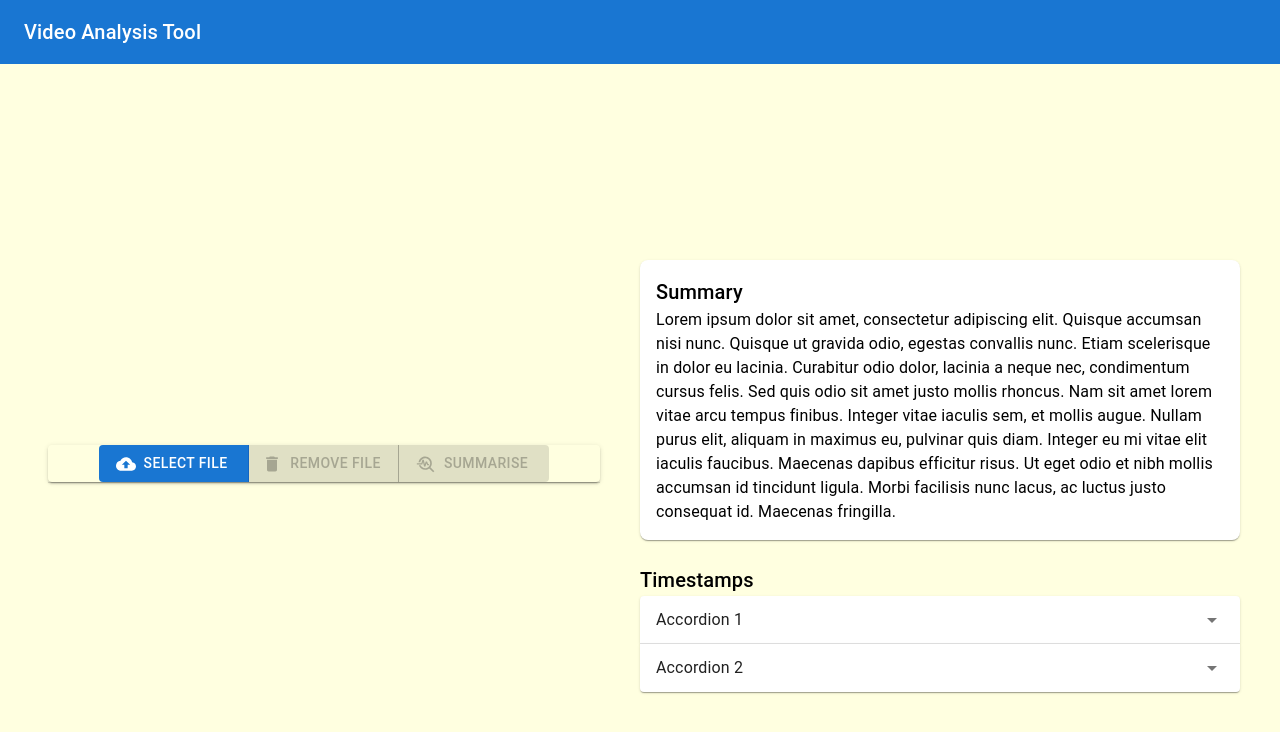
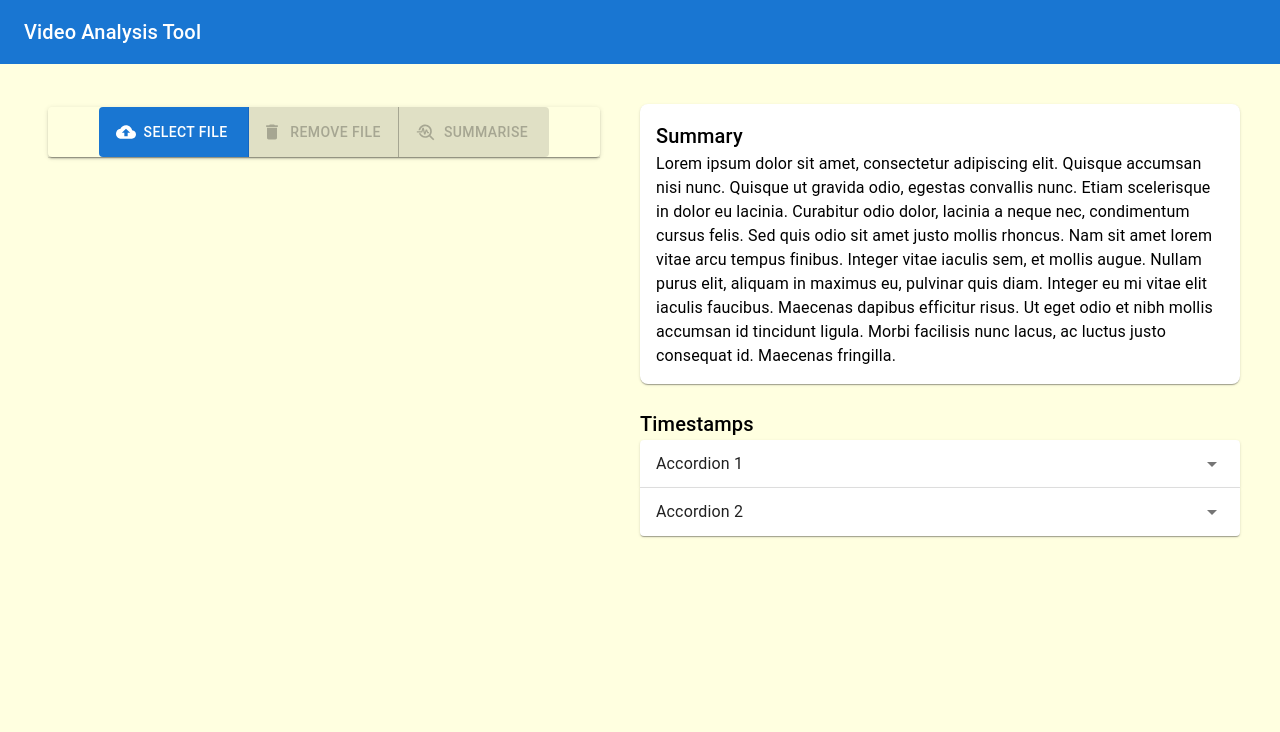
Before and after one commit to Siyan-G/hack-roll2025, a React (Create React App) app in the folder frontend/: page / in a window 1280 px wide. Shown: the top 732 px of the page. Built offline with nearby package versions, Linux system fonts and the light colour scheme.

Commit message:
modified:   frontend/src/components/input/uploadcontainer.jsx 	modified:   frontend/src/components/user-container.jsx

```diff
--- a/frontend/src/components/input/uploadcontainer.jsx
+++ b/frontend/src/components/input/uploadcontainer.jsx
@@ -52,14 +52,14 @@ export default function UploadContainer() {
         <ButtonGroup
           variant="contained"
           aria-label="outlined primary button group"
-          sx={{ alignContent: "center", justifyContent: "center" }}
+          sx={{ alignContent: "center", justifyContent: "center", marginTop: "35px" }}
         >
           <Button
             component="label"
             role={undefined}
             tabIndex={-1}
             startIcon={<CloudUploadIcon />}
-            sx={{ width: "150px" }}
+            sx={{ width: "150px", height: "50px" }}
           >
             Select File
             <VisuallyHiddenInput type="file" onChange={handleChange} multiple />
--- a/frontend/src/components/user-container.jsx
+++ b/frontend/src/components/user-container.jsx
@@ -1,8 +1,7 @@
 import React from "react";
-import { AppBar, Box, Container, Divider, Toolbar, Typography } from "@mui/material";
+import { AppBar, Container, Divider, Toolbar, Typography } from "@mui/material";
 import Result from "./analysis-result/result";
 import UploadContainer from "./input/uploadcontainer";
-
 
 export default function UserContainer() {
     return (
@@ -14,7 +13,7 @@ export default function UserContainer() {
                 </Typography>
                 </Toolbar>
             </AppBar>
-            <Container maxWidth={false} sx={{ bgcolor: "lightyellow", display: "flex", flexDirection: "row", alignItems: "center", justifyContent: "center", height: "100vh" , width: "full"}}>
+            <Container maxWidth={false} sx={{ bgcolor: "lightyellow", display: "flex", flexDirection: "row", height: "100vh" , width: "full"}}>
                 <UploadContainer />
                 <Divider />
                 <Result />
```
